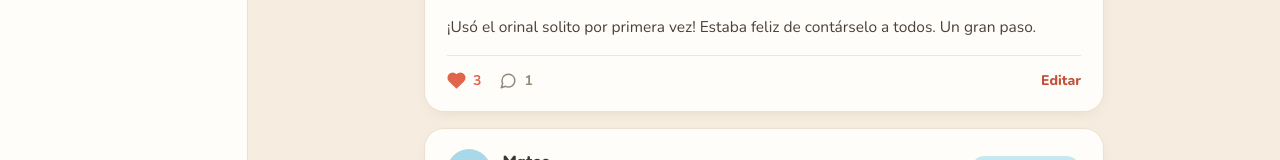
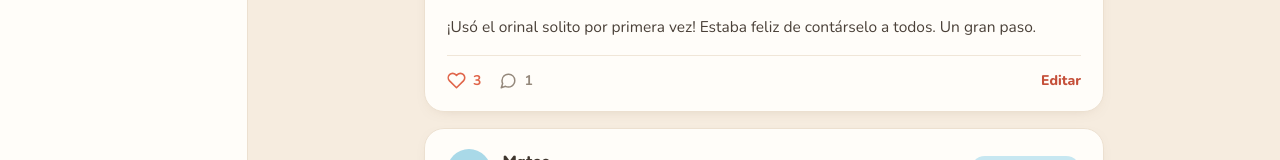
Before and after one commit to WilsonJohnJ/open-daycare, a Next.js app: page / in a window 1280 px wide. Shown: the part 372-532 px from the top of the page. Built offline with nearby package versions, Linux system fonts and the light colour scheme.

Commit message:
Refactor Home page to use FeedView component and implement like functionality in PostCard

```diff
--- a/app/page.tsx
+++ b/app/page.tsx
@@ -1,23 +1,11 @@
 import { AppShell } from "@/components/app-shell";
-import { ComposerBar } from "@/components/composer-bar";
-import { DayDivider } from "@/components/day-divider";
-import { FeedHeader } from "@/components/feed-header";
-import { PostCard } from "@/components/post-card";
+import { FeedView } from "@/components/feed-view";
 import { feedPosts } from "@/lib/mock/feed";
 
 export default function Home() {
   return (
     <AppShell>
-      <div className="mx-auto w-full max-w-[760px] px-10 pt-[34px] pb-20">
-        <FeedHeader />
-        <ComposerBar />
-        <DayDivider />
-        <div className="flex flex-col gap-4">
-          {feedPosts.map((post) => (
-            <PostCard key={post.id} post={post} />
-          ))}
-        </div>
-      </div>
+      <FeedView posts={feedPosts} />
     </AppShell>
   );
 }
--- /dev/null
+++ b/components/feed-view.tsx
@@ -0,0 +1,100 @@
+"use client";
+
+import { useCallback, useEffect, useRef, useState } from "react";
+import { ComposerBar } from "@/components/composer-bar";
+import { DayDivider } from "@/components/day-divider";
+import { FeedHeader } from "@/components/feed-header";
+import { PostCard } from "@/components/post-card";
+import type { Post } from "@/lib/types";
+
+const LIKES_STORAGE_KEY = "opendaycare:likes:v1";
+
+type LikedPosts = Record<string, boolean>;
+
+function readLikedPosts(): LikedPosts {
+  try {
+    const stored = window.localStorage.getItem(LIKES_STORAGE_KEY);
+    if (!stored) return {};
+
+    const parsed: unknown = JSON.parse(stored);
+    if (typeof parsed !== "object" || parsed === null || Array.isArray(parsed)) {
+      return {};
+    }
+
+    return Object.fromEntries(
+      Object.entries(parsed).filter(([, value]) => value === true),
+    );
+  } catch {
+    return {};
+  }
+}
+
+function writeLikedPosts(likedPosts: LikedPosts) {
+  try {
+    window.localStorage.setItem(LIKES_STORAGE_KEY, JSON.stringify(likedPosts));
+  } catch {
+    // Storage unavailable (Safari private mode, quota): likes stay in memory.
+  }
+}
+
+function useLikes() {
+  const [likedPosts, setLikedPosts] = useState<LikedPosts>({});
+  const hasUserInteracted = useRef(false);
+
+  useEffect(() => {
+    const storedLikedPosts = readLikedPosts();
+    if (Object.keys(storedLikedPosts).length === 0) return;
+
+    setLikedPosts(storedLikedPosts);
+  }, []);
+
+  useEffect(() => {
+    if (!hasUserInteracted.current) return;
+
+    writeLikedPosts(likedPosts);
+  }, [likedPosts]);
+
+  const toggleLike = useCallback((postId: string) => {
+    hasUserInteracted.current = true;
+
+    setLikedPosts((current) => {
+      const next = { ...current };
+
+      if (next[postId]) {
+        delete next[postId];
+      } else {
+        next[postId] = true;
+      }
+
+      return next;
+    });
+  }, []);
+
+  return { likedPosts, toggleLike };
+}
+
+interface FeedViewProps {
+  posts: Post[];
+}
+
+export function FeedView({ posts }: FeedViewProps) {
+  const { likedPosts, toggleLike } = useLikes();
+
+  return (
+    <div className="mx-auto w-full max-w-[760px] px-10 pt-[34px] pb-20">
+      <FeedHeader />
+      <ComposerBar />
+      <DayDivider />
+      <div className="flex flex-col gap-4">
+        {posts.map((post) => (
+          <PostCard
+            key={post.id}
+            post={post}
+            liked={Boolean(likedPosts[post.id])}
+            onToggleLike={toggleLike}
+          />
+        ))}
+      </div>
+    </div>
+  );
+}
--- a/components/post-card.tsx
+++ b/components/post-card.tsx
@@ -4,9 +4,11 @@ import type { Post } from "@/lib/types";
 
 interface PostCardProps {
   post: Post;
+  liked: boolean;
+  onToggleLike: (postId: string) => void;
 }
 
-export function PostCard({ post }: PostCardProps) {
+export function PostCard({ post, liked, onToggleLike }: PostCardProps) {
   const theme = postTypeTheme[post.type];
 
   return (
@@ -61,10 +63,20 @@ export function PostCard({ post }: PostCardProps) {
       )}
 
       <div className="mt-4 flex items-center gap-[18px] border-t border-hairline pt-[14px]">
-        <span className="flex items-center gap-[7px] text-[14px] font-bold text-like">
-          <Heart width={19} height={19} filled />
-          {post.likes}
-        </span>
+        <button
+          type="button"
+          onClick={() => onToggleLike(post.id)}
+          aria-pressed={liked}
+          aria-label={
+            liked
+              ? `Quitar like a la publicación de ${post.author.name}`
+              : `Dar like a la publicación de ${post.author.name}`
+          }
+          className="flex items-center gap-[7px] text-[14px] font-bold text-like"
+        >
+          <Heart width={19} height={19} filled={liked} />
+          {post.likes + (liked ? 1 : 0)}
+        </button>
         <a
           href="#"
           className="flex items-center gap-[7px] text-[14px] font-bold text-muted"
```
